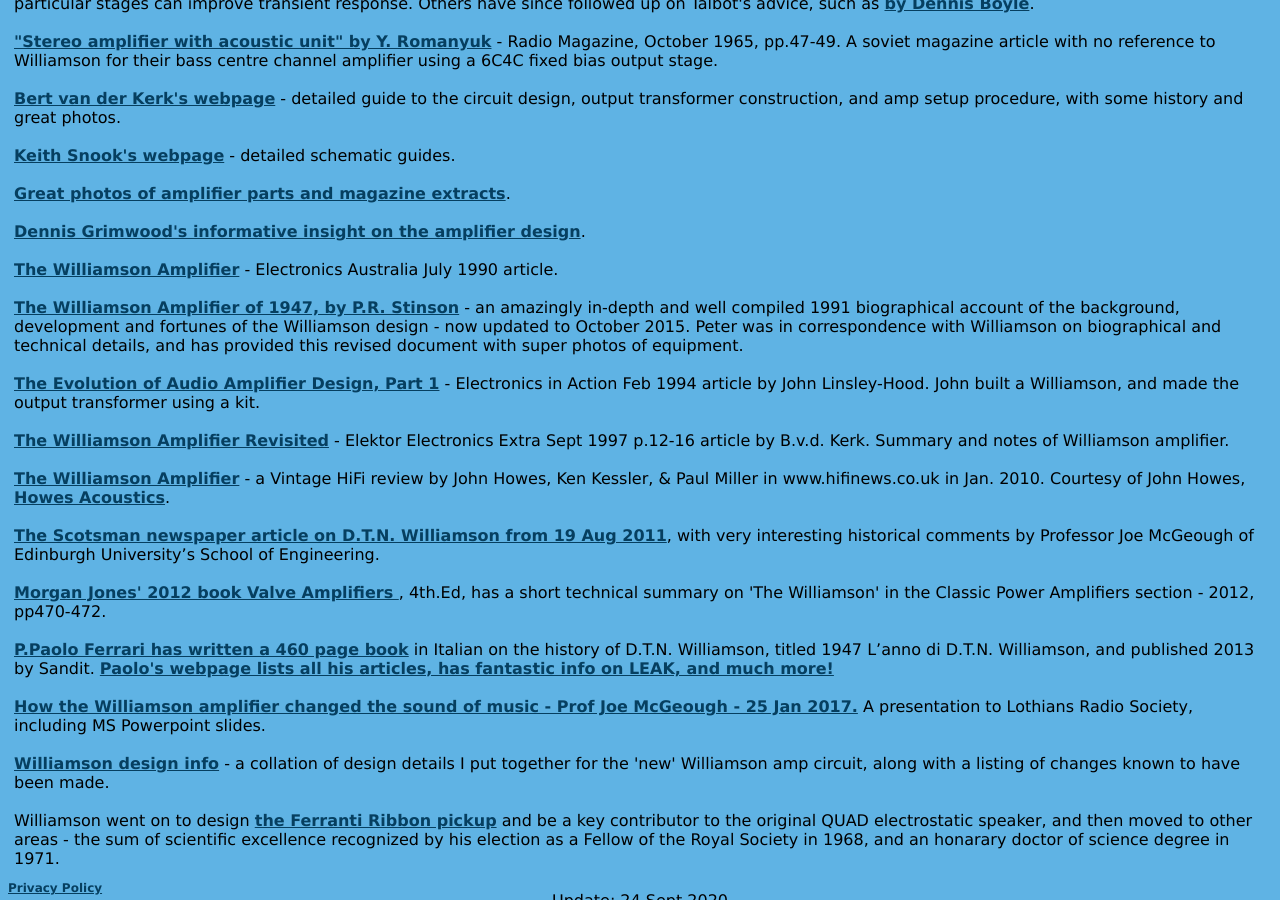
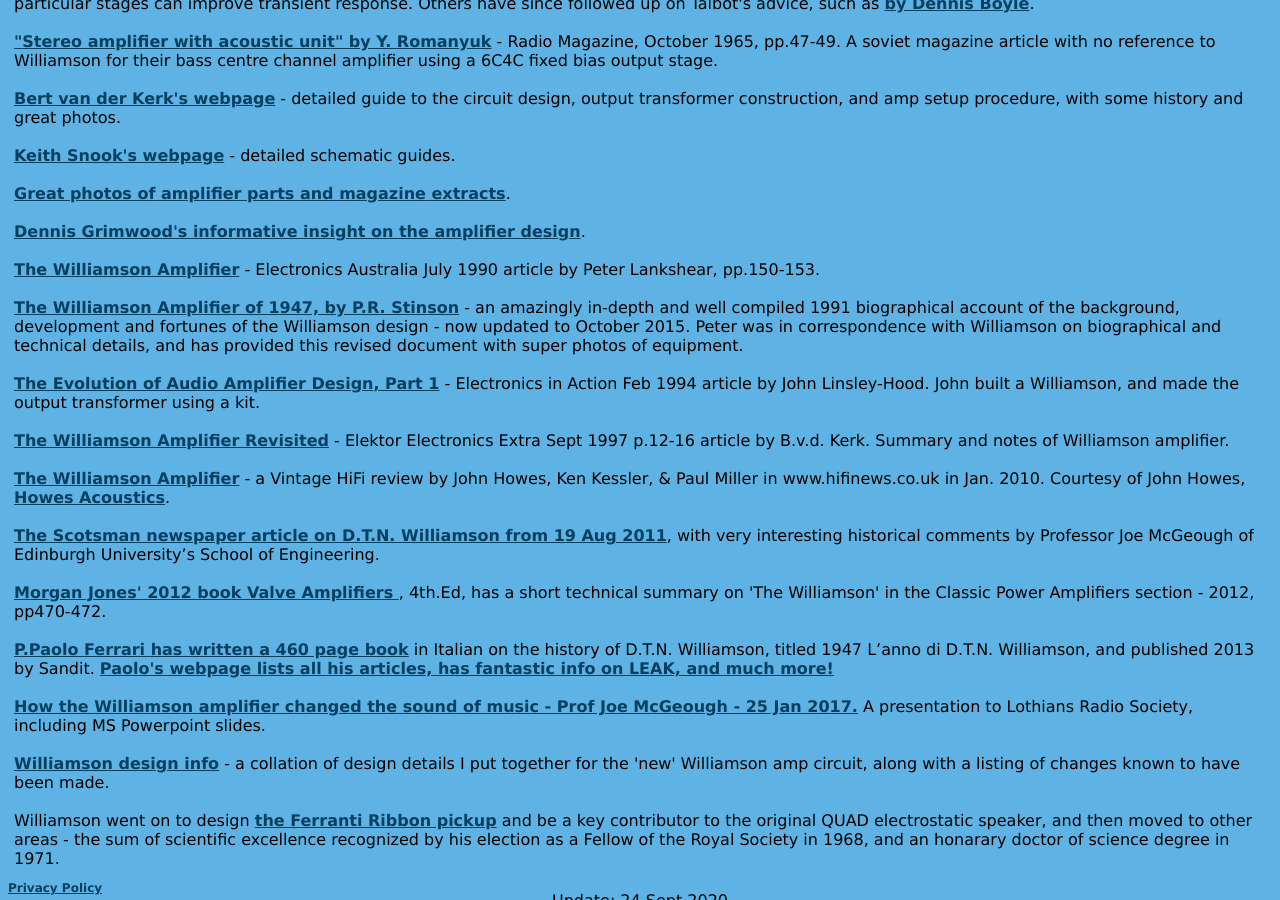
Before and after one commit to michael-robbins/michael-robbins.github.io, a Jekyll site: the page built from projects/Williamson.html, in a window 1280 px wide and 900 px high, scrolled down 6839 px. Built offline with Jekyll 4.4.1, drawn with Linux system fonts in a browser that asks for light colours.

Commit message:
Update Williamson.html

```diff
--- a/projects/Williamson.html
+++ b/projects/Williamson.html
@@ -294,7 +294,7 @@
       <br /><br />
       <a href="http://oestex.com/tubes/williamson.htm">Dennis Grimwood's informative insight on the amplifier design</a>.
       <br /><br />
-      <a href="http://messui.polygonal-moogle.com/valves/VR199007.pdf">The Williamson Amplifier</a> - Electronics Australia July 1990 article.
+      <a href="http://messui.polygonal-moogle.com/valves/VR199007.pdf">The Williamson Amplifier</a> - Electronics Australia July 1990 article by Peter Lankshear, pp.150-153.
       <br /><br />
       <a href="/static/The Williamson Amplifier History.pdf">The Williamson Amplifier of 1947, by P.R. Stinson</a> - an amazingly in-depth and well compiled 1991 biographical account of the background, development and fortunes of the Williamson design - now updated to October 2015.
       Peter was in correspondence with Williamson on biographical and technical details, and has provided this revised document with super photos of equipment.
```
